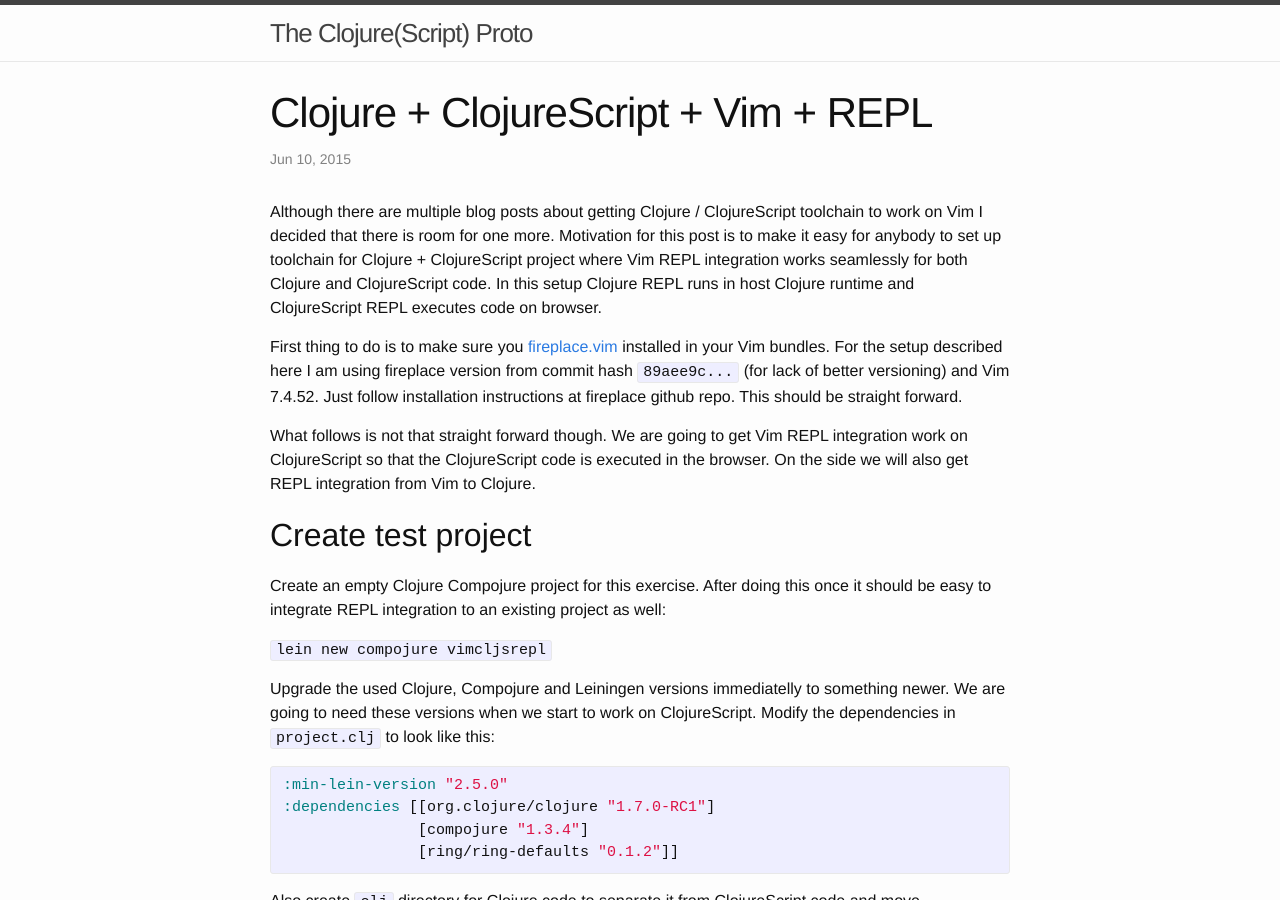
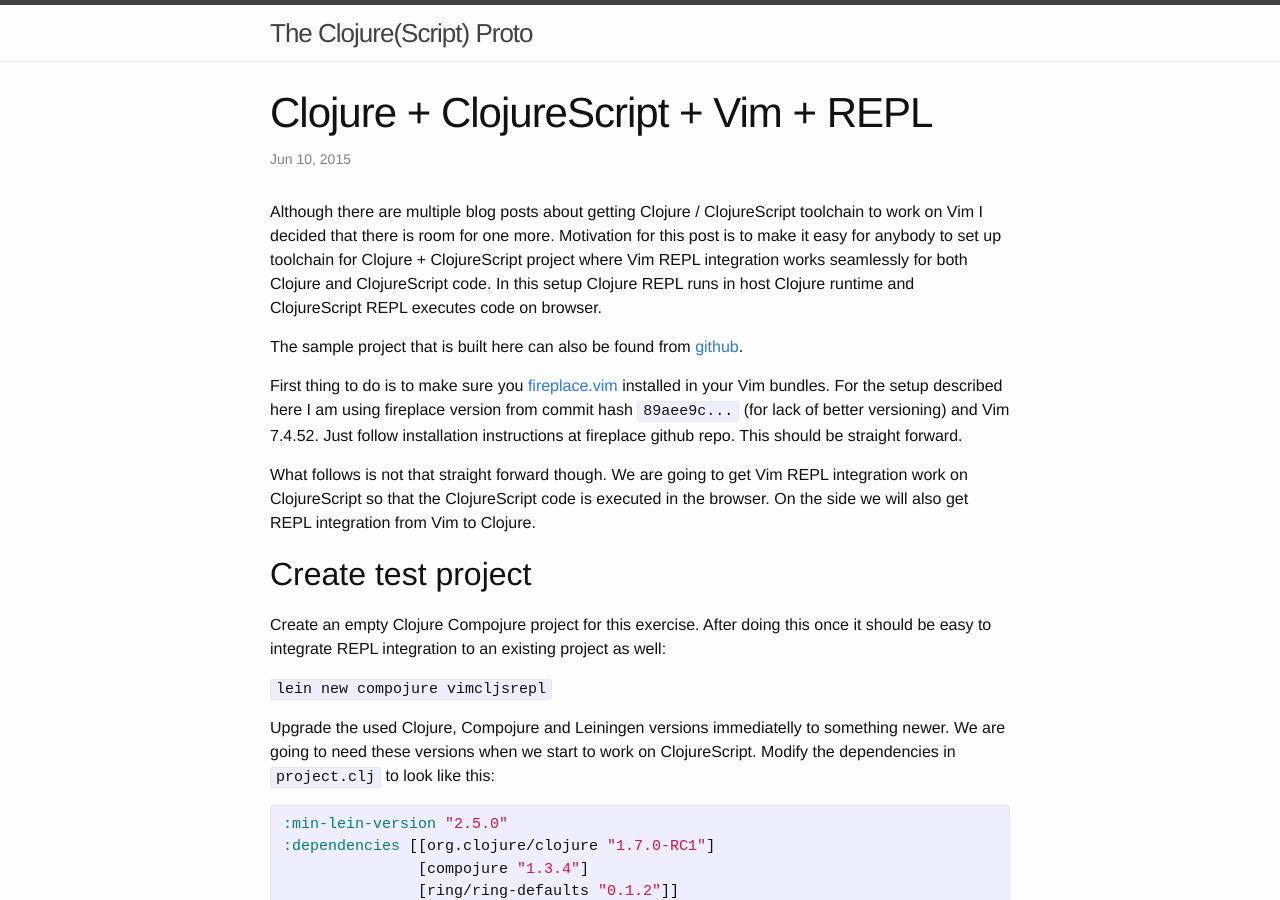
Before and after one commit to uhef/cljproto-blog, a Jekyll site: the page built from _posts/2015-06-10-clj-cljs-vim-repl.markdown, in a window 1280 px wide and 900 px high. Built offline with Jekyll 4.4.1, drawn with Linux system fonts in a browser that asks for light colours; comment, search, counter and statistics services are not loaded.

Commit message:
Add reference to sample project

```diff
--- a/_posts/2015-06-10-clj-cljs-vim-repl.markdown
+++ b/_posts/2015-06-10-clj-cljs-vim-repl.markdown
@@ -5,6 +5,8 @@ date:   2015-06-10 20:50:19
 categories:
 ---
 Although there are multiple blog posts about getting Clojure / ClojureScript toolchain to work on Vim I decided that there is room for one more. Motivation for this post is to make it easy for anybody to set up toolchain for Clojure + ClojureScript project where Vim REPL integration works seamlessly for both Clojure and ClojureScript code. In this setup Clojure REPL runs in host Clojure runtime and ClojureScript REPL executes code on browser.
+
+The sample project that is built here can also be found from [github][vimcljsrepl].
 
 First thing to do is to make sure you [fireplace.vim][fireplace] installed in your Vim bundles. For the setup described here I am using fireplace version from commit hash `89aee9c...` (for lack of better versioning) and Vim 7.4.52. Just follow installation instructions at fireplace github repo. This should be straight forward.
 
```
Also changed, not shown: other parts of _posts/2015-06-10-clj-cljs-vim-repl.markdown (+1 -0 lines).
